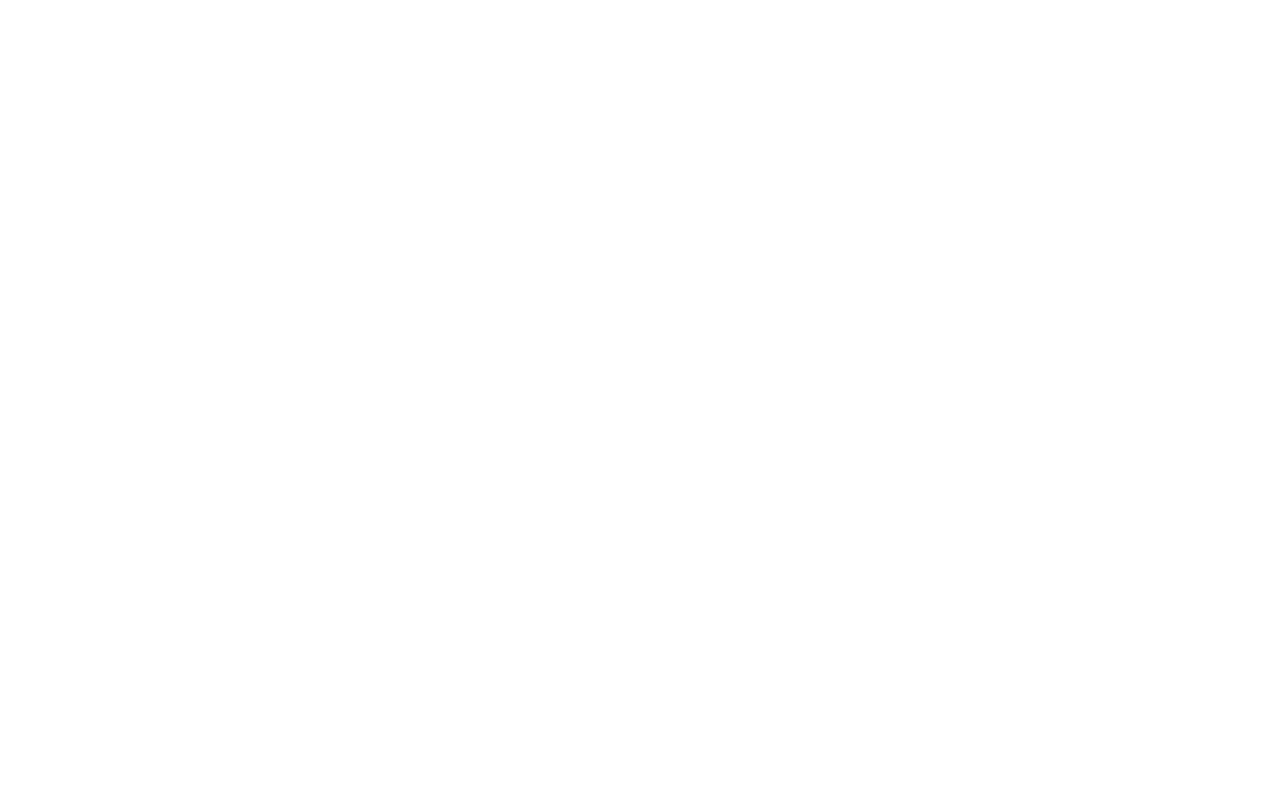
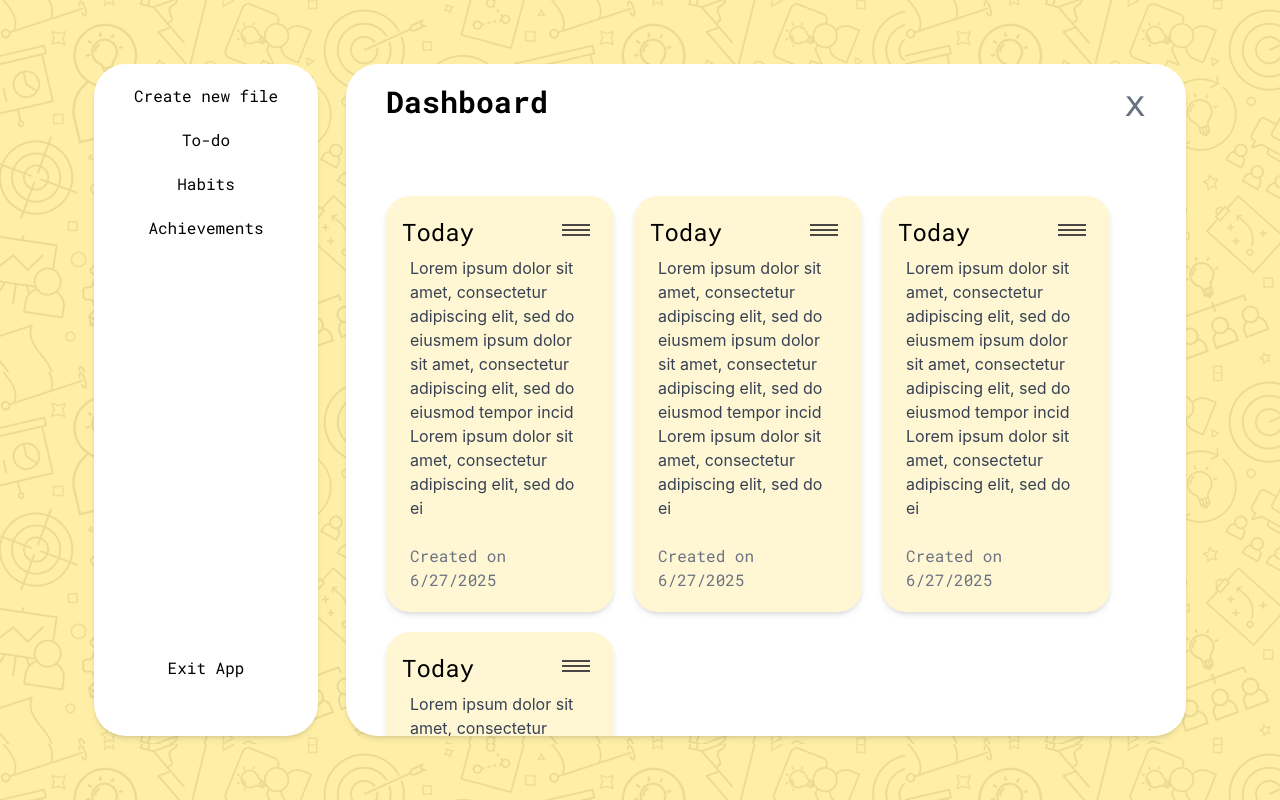
Before and after one commit to kcat28/Not-Your-Typical-To-Do-List-App, a React (Vite) app: page /dashboard in a window 1280 px wide. Before the commit this address had no page. Built offline with nearby package versions, Linux system fonts and the light colour scheme.

Commit message:
Dashboard page with content card UI + routings

```diff
--- a/src/components/AchievementCard.jsx
+++ b/src/components/AchievementCard.jsx
@@ -5,13 +5,13 @@
 
   function getRandomColor() {
     const colors = [
-      'bg-red-200',
-      'bg-blue-200',
-      'bg-yellow-200',
-      'bg-green-200',
-      'bg-purple-200',
-      'bg-pink-200',
-      'bg-orange-200'
+      'bg-rose-200',     // soft pink
+      'bg-emerald-200',  // minty green
+      'bg-sky-200',      // calm blue
+      'bg-orange-200',   // warm contrast
+      'bg-teal-200',     // retro touch
+      'bg-lime-200',     // zesty, playful
+      'bg-purple-200',   // balanced softness
     ];
     const index = Math.floor(Math.random() * colors.length);
     return colors[index];
@@ -22,7 +22,6 @@
   }, []);
 
   // Circular progress logic
-
   return (
     <div className={`w-64 h-64 rounded-4xl shadow-md ${bgColor} flex flex-col items-center justify-center`}>
         <p className="text-2xl font-normal font-roboto p-5 text-start">{activity}</p>
--- a/src/components/Authcard.jsx
+++ b/src/components/Authcard.jsx
@@ -1,8 +1,10 @@
 import {useState} from "react";
+import { useNavigate } from 'react-router-dom';
 function Authcard(){
+    const navigate = useNavigate();
     const [isSignUp, setIsSignUp] = useState(false);
     return(
-         <div className="bg-white rounded-xl shadow-md p-6 w-full max-w-sm">
+         <div className="bg-white font-roboto rounded-xl shadow-md p-6 w-full max-w-sm">
             <div className="flex justify-center gap-4 mb-6">
 
                 <button className={`px-4 py-2 rounded-lg font-medium hover:bg-gray-300 transition cursor-pointer ${
@@ -24,7 +26,8 @@
                 <input type="password" placeholder="Password" className="px-4 py-2 border rounded-lg focus:outline-none focus:ring-2 focus:ring-black"/>
 
                 {isSignUp && (<input type="password" placeholder="Confirm Password" className="px-4 py-2 border rounded-lg focus:outline-none focus:ring-2 focus:ring-black"/>)}
-                <button type="submit" className="bg-black text-white px-4 py-2 rounded-lg hover:bg-gray-800 transition cursor-pointer">
+                <button type="submit" className="bg-black text-white px-4 py-2 rounded-lg hover:bg-gray-800 transition cursor-pointer"
+                onClick={() => navigate('/dashboard')}>
                 {isSignUp ? "Create Account" : "Log In"}
                 </button>
             </form>
--- a/src/components/Contentboard.jsx
+++ /dev/null
@@ -1,12 +0,0 @@
-
-
-function Contentboard(){
-
-    return(
-        <div className="">
-
-        </div>
-    )
-}
-
-export default Contentboard
--- /dev/null
+++ b/src/components/Contentcard.jsx
@@ -0,0 +1,26 @@
+
+import edit from '../assets/edit.png'
+function Contentcard(){
+
+    return(
+        <div className="bg-[#FFF7D4] rounded-3xl shadow-md px-4 py-5 w-[30%] cursor-pointer">
+
+            <div className="relative mb-2">
+                <h1 className="text-2xl text-black font-normal font-roboto text-start">Today</h1>
+                    <button className="p-2 hover:opacity-75 cursor-pointer absolute top-0 right-0">
+                        <img src={edit} alt="edit" className="w-7 h-3" />
+                    </button>
+            </div>
+
+            <div className='flex flex-col gap-6 px-2'>
+                <p className='text-gray-700'>Lorem ipsum dolor sit amet, consectetur adipiscing elit, sed do eiusmem ipsum dolor sit amet, consectetur adipiscing elit, sed do eiusmod tempor incid Lorem ipsum dolor sit amet, consectetur adipiscing elit, sed do ei</p>
+                <p className='font-roboto text-gray-500'>Created on 6/27/2025</p>
+            </div>
+
+
+
+        </div>
+    )
+}
+
+export default Contentcard
--- a/src/pages/Achievement.jsx
+++ b/src/pages/Achievement.jsx
@@ -1,15 +1,17 @@
 import scattered_icons from '../assets/scattered_icons.png';
 import AchievementCard from "../components/AchievementCard";
+import { Navigate, useNavigate } from 'react-router-dom';
 function Achievement() {
+    const navigate = useNavigate();
     return (
         <div
-            className="min-h-screen bg-[#B9FF99] flex flex-col items-center px-6 pt-16"
+            className="min-h-screen bg-[#FFEE9F] flex flex-col items-center px-6 pt-16"
             style={{ backgroundImage: `url(${scattered_icons})` }}>
             <div className="bg-white rounded-4xl shadow-md px-10 py-5 w-[70%]">
-
               <div className="relative mb-4">
-                    <h1 className="text-3xl font-normal font-roboto text-center pb-15 pt-10">Achievements</h1>
-                        <button className="absolute top-0 right-0 text-3xl font-normal font-roboto text-gray-500 hover:text-red-500 transition cursor-pointer">x</button>
+                    <h1 className="text-3xl font-bold font-roboto text-center pb-15 pt-10">Achievements</h1>
+                        <button className="absolute top-0 right-0 text-4xl font-normal font-mono text-gray-500 hover:text-red-500 transition cursor-pointer"
+                        onClick={() => navigate('/dashboard')}>x</button>
 
                     <div className='flex flex-wrap items-start gap-5'>
                             <AchievementCard/>
--- /dev/null
+++ b/src/pages/Dashboard.jsx
@@ -0,0 +1,38 @@
+import scattered_icons from '../assets/scattered_icons.png'
+import Contentcard from '../components/Contentcard'
+import { useNavigate } from 'react-router-dom';
+function Dashboard() {
+    const navigate = useNavigate();
+
+    return(
+        <div className="h-screen w-screen bg-[#FFEE9F] flex flex-row justify-center px-10 pt-16 pb-16 gap-7"
+             style={{ backgroundImage: `url(${scattered_icons})`}}>
+
+                {/* Sidebar */}
+                 <div className='flex flex-col bg-white rounded-4xl shadow-md px-10 py-5 h-full gap-5 items-center'>
+                    <button className='font-roboto cursor-pointer hover:text-[#83b169]'>Create new file</button>
+                    <button className='font-roboto cursor-pointer hover:text-[#d6a475]'>To-do</button>
+                    <button className='font-roboto cursor-pointer hover:text-[#d6a475]'>Habits</button>
+                    <button className='font-roboto cursor-pointer hover:text-[#d6a475]'onClick={() => navigate('/achievement')}>Achievements</button>
+                    <button className='font-roboto cursor-pointer hover:text-red-500 absolute bottom-30' onClick={() => navigate('/')}>Exit App</button>
+                </div>
+
+                {/* Main Content */}
+               <div className="bg-white rounded-4xl shadow-md px-10 py-5 w-[70%] h-full overflow-y-auto">
+                    <div className='relative mb-4'>
+                        <h1 className="text-3xl font-bold font-roboto text-start pb-15">Dashboard</h1>
+                        <button className="absolute top-0 right-0 text-4xl font-normal font-mono text-gray-500 hover:text-red-500 transition cursor-pointer">x</button>
+                    </div>
+                    <div className='flex flex-wrap gap-5'>
+                        <Contentcard/>
+                        <Contentcard/>
+                        <Contentcard/>
+                        <Contentcard/>
+                    </div>
+                </div>
+
+        </div>
+    )
+}
+
+export default Dashboard
--- a/src/pages/LandingPage.jsx
+++ b/src/pages/LandingPage.jsx
@@ -3,11 +3,11 @@
 function LandingPage() {
 
   return (
-    <div className="min-h-screen bg-[#B9FF99] flex flex-col items-center px-6 pt-16"
+    <div className="min-h-screen bg-[#FFEE9F] flex flex-col items-center px-6 pt-16"
      style={{ backgroundImage: `url(${scattered_icons})`}}>
 
-      <h1 className="text-4xl font-bold text-black mb-6 mt-30 text-center">
-        Not Your Typical To Do List /ᐠ-˕-マⳊ
+      <h1 className="text-4xl font-bold font-roboto text-black mb-6 mt-30 text-center">
+        Not Your Typical To-Do List /ᐠ-˕-マⳊ
       </h1>
 
       <p className="text-lg text-gray-700 max-w-xl text-center mb-10">
--- a/src/router/Router.jsx
+++ b/src/router/Router.jsx
@@ -2,12 +2,15 @@
 import {Routes, Route} from 'react-router-dom';
 import LandingPage from '../pages/LandingPage';
 import Achievement from '../pages/Achievement';
+import Dashboard from '../pages/Dashboard';
 
 
 export default function router(){
     return(
         <Routes>
-            <Route path="/" element={<Achievement/>}/>
+            <Route path="/" element={<LandingPage/>}/>
+            <Route path="/achievement" element={<Achievement />} />
+            <Route path="/dashboard" element={<Dashboard />} />
         </Routes>
     )
 }
```
Also changed, not shown: src/assets/edit.png (added), src/assets/pencil.png (added).
